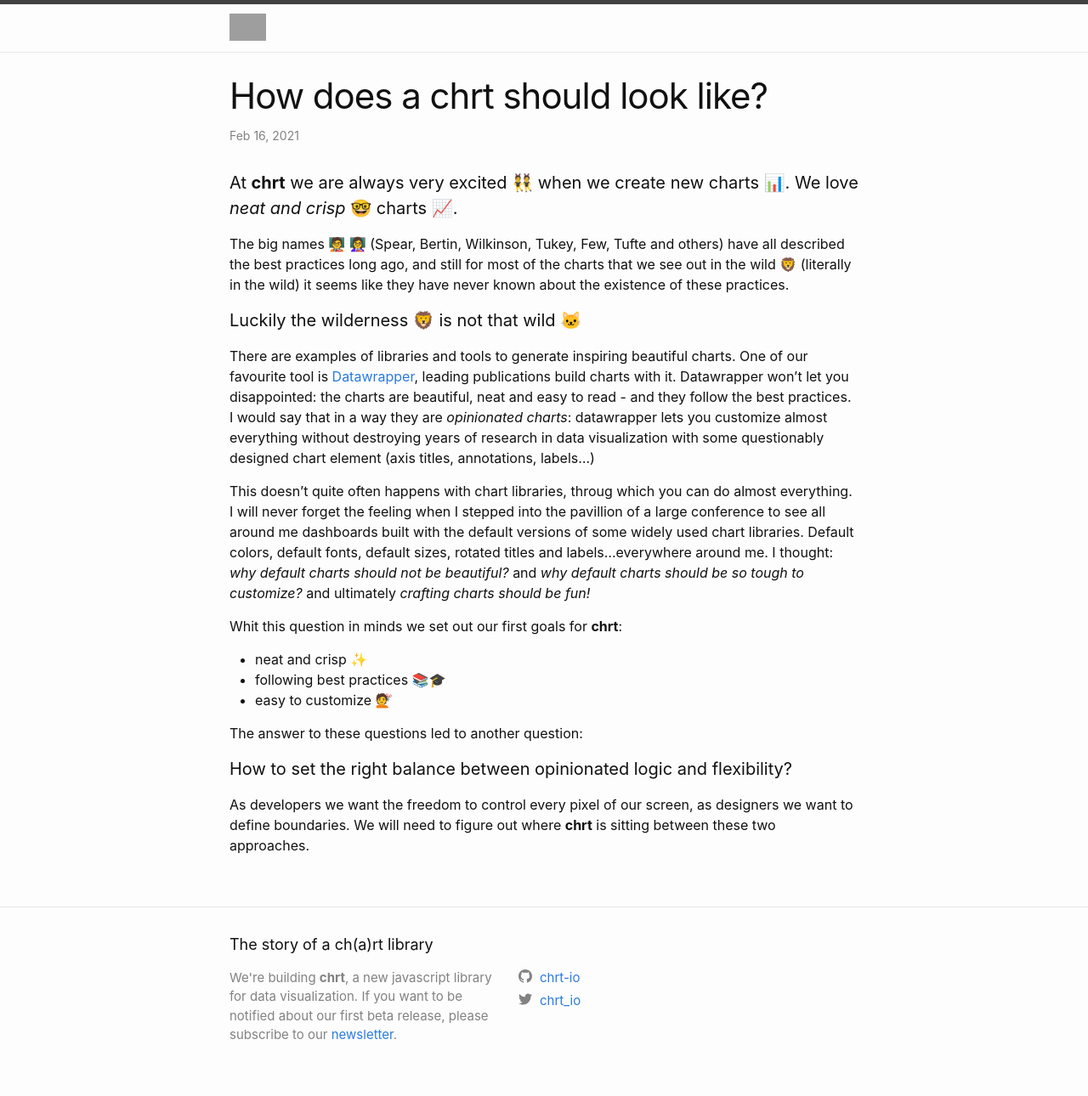
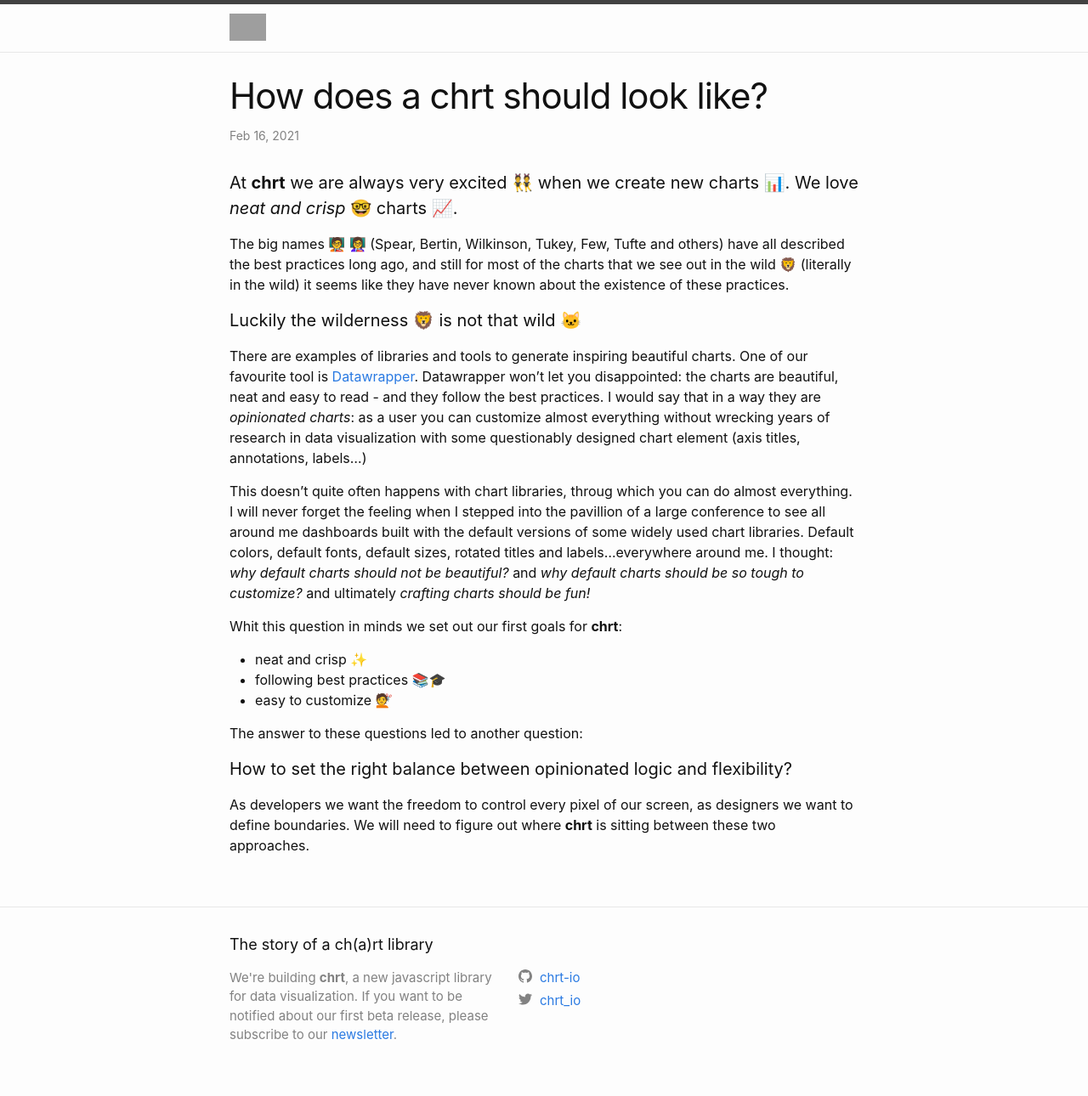
Before and after one commit to chrt-io/blog, a Jekyll site: the page built from _posts/2021-02-16-how-does-a-chrt-should-look-like.md, in a window 1280 px wide. Shown: the whole page at 85% size. Built offline with Jekyll 4.4.1, drawn with Linux system fonts in a browser that asks for light colours; grey boxes are pictures that could not be loaded.

Commit message:
Update from Forestry.io carlo zapponi updated _posts/2021-02-16-how-does-a-chrt-should-look-like.md

```diff
--- a/_posts/2021-02-16-how-does-a-chrt-should-look-like.md
+++ b/_posts/2021-02-16-how-does-a-chrt-should-look-like.md
@@ -11,7 +11,7 @@ The big names 🧑‍🏫 👩‍🏫 (Spear, Bertin, Wilkinson, Tukey, Few, Tuf
 
 #### Luckily the wilderness 🦁 is not that wild 🐱
 
-There are examples of libraries and tools to generate inspiring beautiful charts. One of our favourite tool is [Datawrapper](https://www.datawrapper.de/), leading publications build charts with it. Datawrapper won't let you disappointed: the charts are beautiful, neat and easy to read - and they follow the best practices. I would say that in a way they are _opinionated charts_: datawrapper lets you customize almost everything without destroying years of research in data visualization with some questionably designed chart element (axis titles, annotations, labels...)
+There are examples of libraries and tools to generate inspiring beautiful charts. One of our favourite tool is [Datawrapper](https://www.datawrapper.de/). Datawrapper won't let you disappointed: the charts are beautiful, neat and easy to read - and they follow the best practices. I would say that in a way they are _opinionated charts_: as a user you can customize almost everything without wrecking years of research in data visualization with some questionably designed chart element (axis titles, annotations, labels...)
 
 This doesn't quite often happens with chart libraries, throug which you can do almost everything. I will never forget the feeling when I stepped into the pavillion of a large conference to see all around me dashboards built with the default versions of some widely used chart libraries. Default colors, default fonts, default sizes, rotated titles and labels...everywhere around me. I thought: _why default charts should not be beautiful?_ and _why default charts should be so tough to customize?_ and ultimately _crafting charts should be fun!_
 
```
